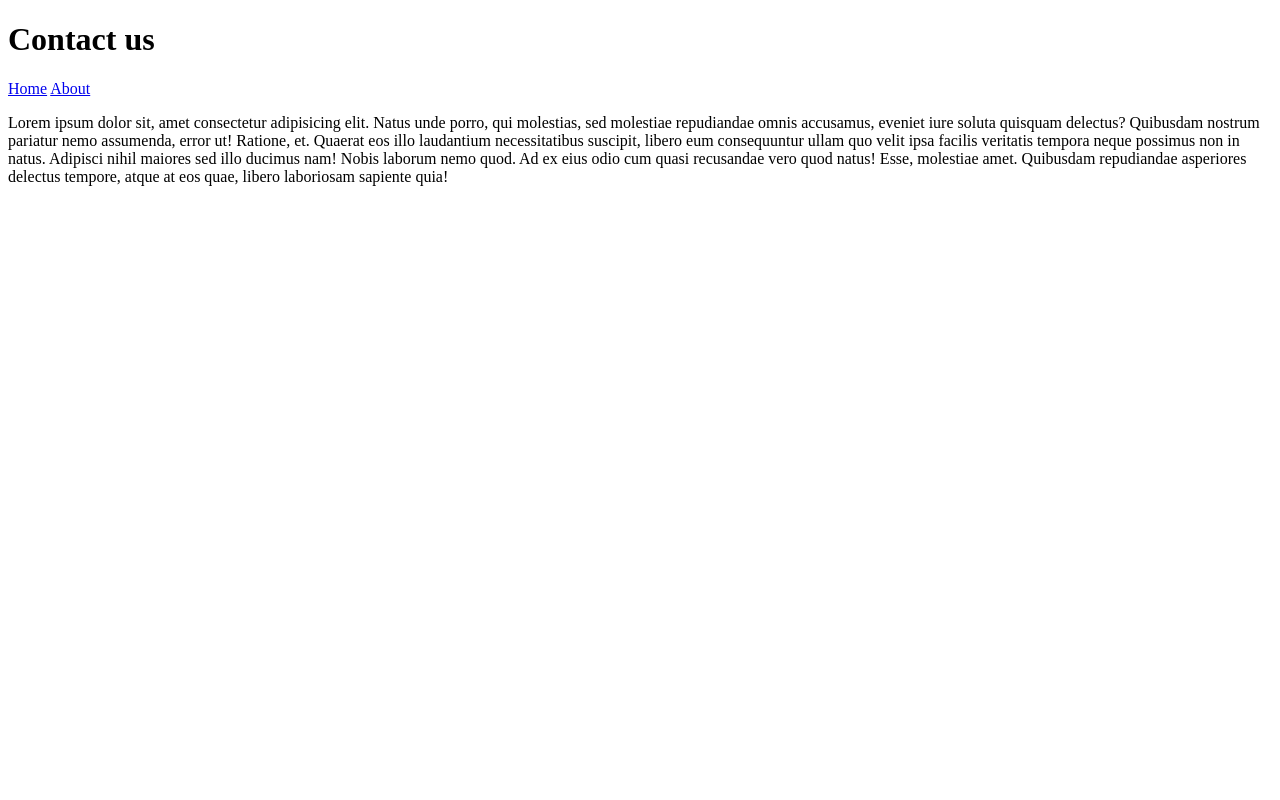
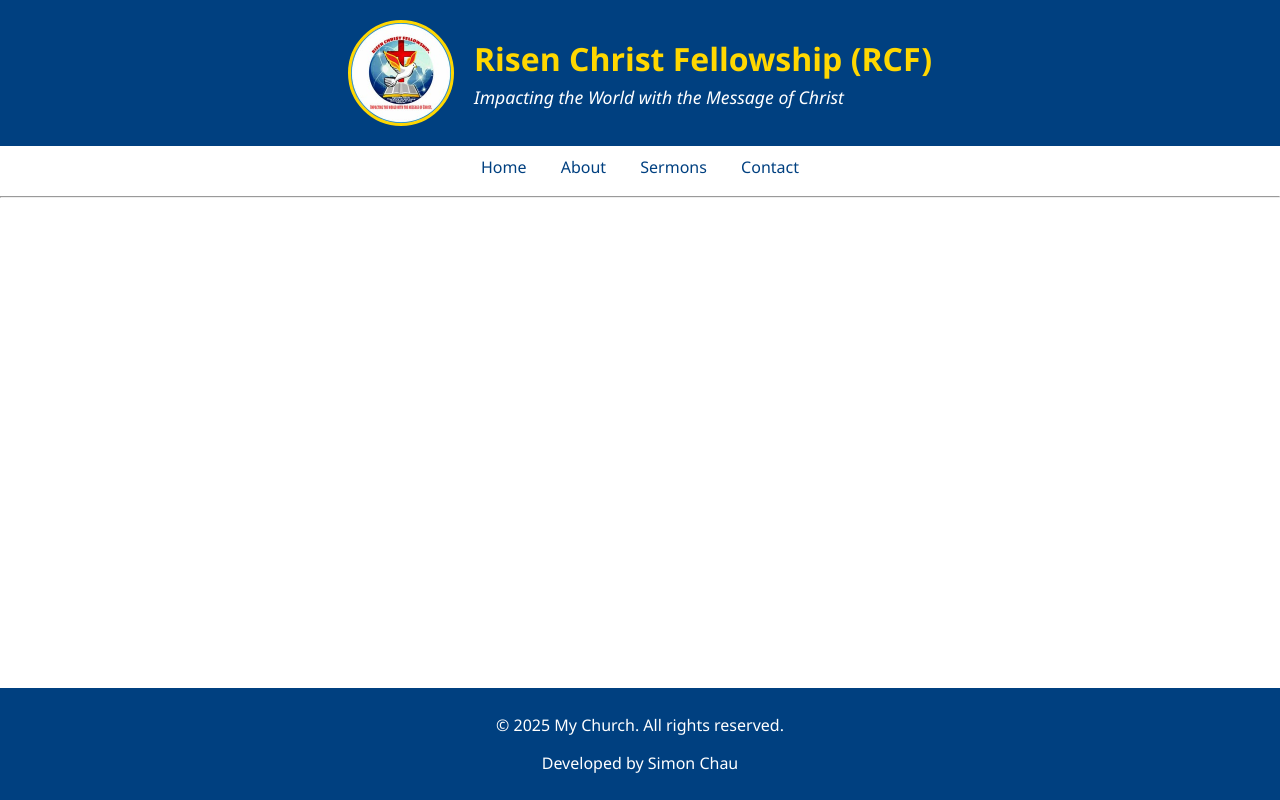
Before and after one commit to XAIMOH001/RCF-church, a Django app: page /contact/ in a window 1280 px wide. Run offline with Django 5.2, Linux system fonts and the light colour scheme.

Commit message:
created base.html

```diff
--- a/Rcf/settings.py
+++ b/Rcf/settings.py
@@ -62,6 +62,7 @@ TEMPLATES = [
                 'django.template.context_processors.request',
                 'django.contrib.auth.context_processors.auth',
                 'django.contrib.messages.context_processors.messages',
+                'Rcfapp.context_processors.current_year',  # Custom context processor
             ],
         },
     },
--- /dev/null
+++ b/Rcfapp/context_processors.py
@@ -0,0 +1,4 @@
+from datetime import datetime
+
+def current_year(request):
+    return {'now': datetime.now()}
--- a/Rcfapp/static/css/main.css
+++ b/Rcfapp/static/css/main.css
@@ -1,18 +1,68 @@
-h1{
-    background-color: black;
-    text-align: center;
-    color: aliceblue;
-    font-size: 80px;
-    font-weight: bolder;
-    text-shadow: 12px 8px 12px yellow;
+body {
+    font-family: 'Segoe UI', Tahoma, Geneva, Verdana, sans-serif;
+    margin: 0;
+    padding-bottom: 60px;
+    /* prevents footer overlap */
 }
 
-img{
-    width: 300px;
-    height: 300px;
-    margin-left: 20px;
+/* Header Styles */
+header {
+  background-color: #004080; /* Royal Blue */
+  color: white;
+  padding: 20px;
+  box-shadow: 0 4px 8px rgba(0, 0, 0, 0.2);
 }
 
-img:hover{
-    opacity: 0.5;
+.header-content {
+  display: flex;
+  align-items: center;
+  justify-content: center;
+  gap: 20px;
+  flex-wrap: wrap;
 }
+
+.logo {
+  height: 100px;
+  width: 100px;
+  border-radius: 50%;
+  border: 3px solid #FFD700; /* Gold border */
+}
+
+.title-text h1 {
+  font-size: 2em;
+  margin: 0;
+  color: #FFD700; /* Gold title */
+}
+
+.title-text p {
+  margin: 5px 0 0;
+  color: #ffffff;
+  font-style: italic;
+  font-size: 1.1em;
+}
+
+nav {
+    background: #ffffff;
+    padding: 10px;
+    text-align: center;
+}
+
+nav a {
+    color: #004080;
+    margin: 0 15px;
+    text-decoration: none;
+}
+nav a:hover {
+    text-decoration: underline;
+
+}
+
+footer {
+    position: fixed;
+    bottom: 0;
+    width: 100%;
+    background: #004080;
+    color: white;
+    text-align: center;
+    padding: 10px 0;
+}
--- a/Rcfapp/urls.py
+++ b/Rcfapp/urls.py
@@ -6,7 +6,7 @@ from Rcfapp import views
 urlpatterns = [
     path('admin/', admin.site.urls),
     path('', views.home, name='home'),
-    path('about/ ', views.about, name='about'),
+    path('about/', views.about, name='about'),
     path('contact/', views.contact, name='contact'),
     path('sermons/', views.sermons, name='sermons'),
 ]
--- /dev/null
+++ b/templates/base.html
@@ -0,0 +1,46 @@
+{% load static %}
+<!DOCTYPE html>
+<html>
+<head>
+
+  <title>Risen christ</title>
+  <link rel="stylesheet" href="{% static 'css/main.css' %}">
+  <link rel="icon" href="{% static 'assets/logo.ico' %}" type="image/x-icon">
+
+</head>
+<body>
+    <header>
+  <div class="header-content">
+    <img src="{% static 'assets/logo.jpg' %}" alt="RCF Logo" class="logo">
+    <div class="title-text">
+      <h1>Risen Christ Fellowship (RCF)</h1>
+      <p>Impacting the World with the Message of Christ</p>
+    </div>
+  </div>
+</header>
+
+
+
+  <!-- Navigation Bar -->
+   <nav>
+    <a href="{% url 'home' %}">Home</a>
+    <a href="{% url 'about' %}">About</a>
+    <a href="{% url 'sermons' %}">Sermons</a>
+    <a href="{% url 'contact' %}">Contact</a>
+  </nav>
+
+
+  <hr>
+
+  <!-- Page Content -->
+  {% block content %}
+  {% endblock %}
+
+  <!-- Footer -->
+  <footer>
+    <p>&copy; {{ now|date:"Y" }} My Church. All rights reserved.</p>
+    <p>Developed by Simon Chau</p>
+  </footer>
+
+</body>
+</html>
--- a/templates/contact.html
+++ b/templates/contact.html
@@ -1,27 +1,4 @@
-<!DOCTYPE html>
-<html lang="en">
+{% extends "base.html" %}
+{% block content %}
 
-<head>
-    <meta charset="UTF-8">
-    <meta name="viewport" content="width=device-width, initial-scale=1.0">
-    <title>Contact page</title>
-</head>
-
-<body>
-
-    <h1>Contact us</h1>
-    <a href="{% url 'home' %}">Home</a>
-    <a href="{% url 'about' %}">About</a>
-    <p>Lorem ipsum dolor sit, amet consectetur adipisicing elit. Natus unde porro, qui molestias, sed molestiae
-        repudiandae omnis accusamus, eveniet iure soluta quisquam delectus? Quibusdam nostrum pariatur nemo assumenda,
-        error ut!
-        Ratione, et. Quaerat eos illo laudantium necessitatibus suscipit, libero eum consequuntur ullam quo velit ipsa
-        facilis veritatis tempora neque possimus non in natus. Adipisci nihil maiores sed illo ducimus nam!
-        Nobis laborum nemo quod. Ad ex eius odio cum quasi recusandae vero quod natus! Esse, molestiae amet. Quibusdam
-        repudiandae asperiores delectus tempore, atque at eos quae, libero laboriosam sapiente quia!</p>
-
-
-
-</body>
-
-</html>
+{% endblock %}
--- a/templates/sermons.html
+++ b/templates/sermons.html
@@ -0,0 +1,4 @@
+{% extends "base.html" %}
+{% block content %}
+
+{% endblock %}
```
Also changed, not shown: Rcfapp/static/css/home.css (added, +13 -0 lines), templates/about.html (+3 -37 lines), templates/index.html (+5 -26 lines), Rcfapp/static/assets/logo.ico (added), Rcfapp/static/assets/logo.jpg (added), Rcfapp/static/assets/pullpit.jpg (added), db.sqlite3.
